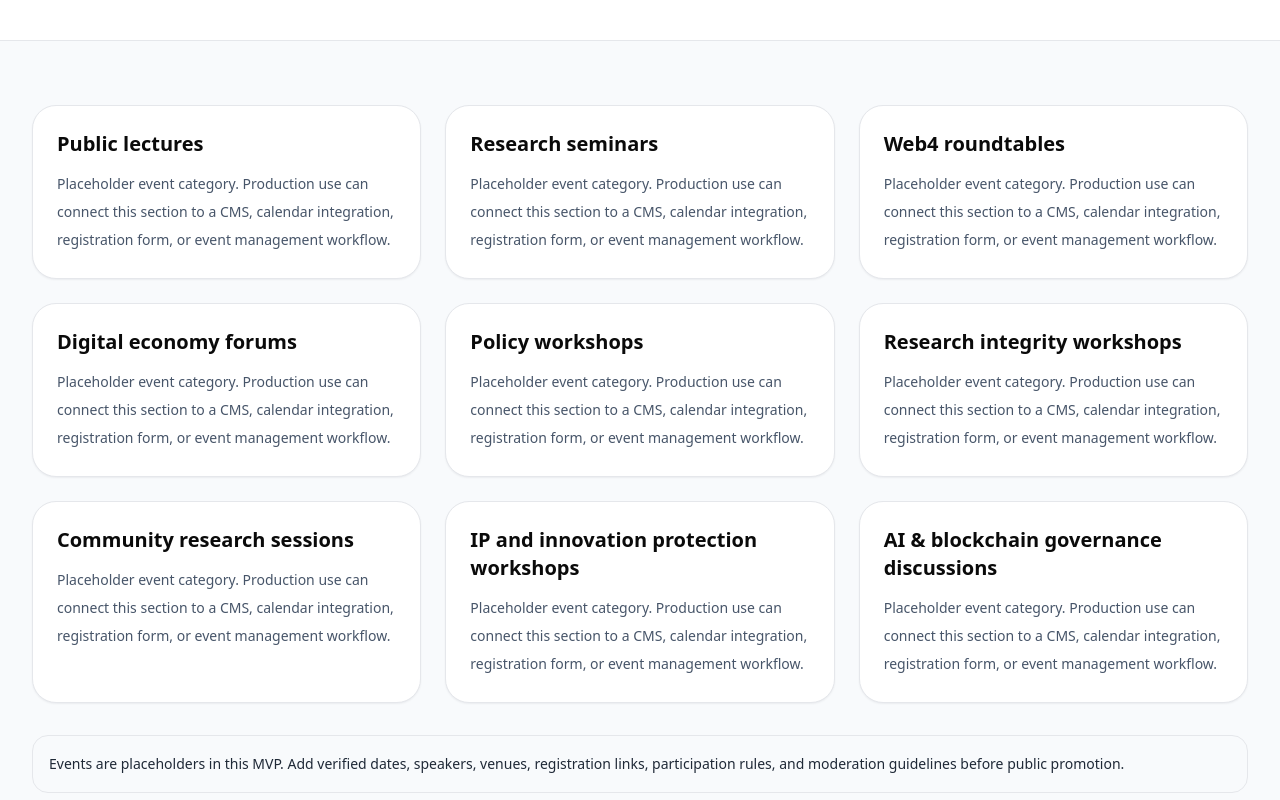
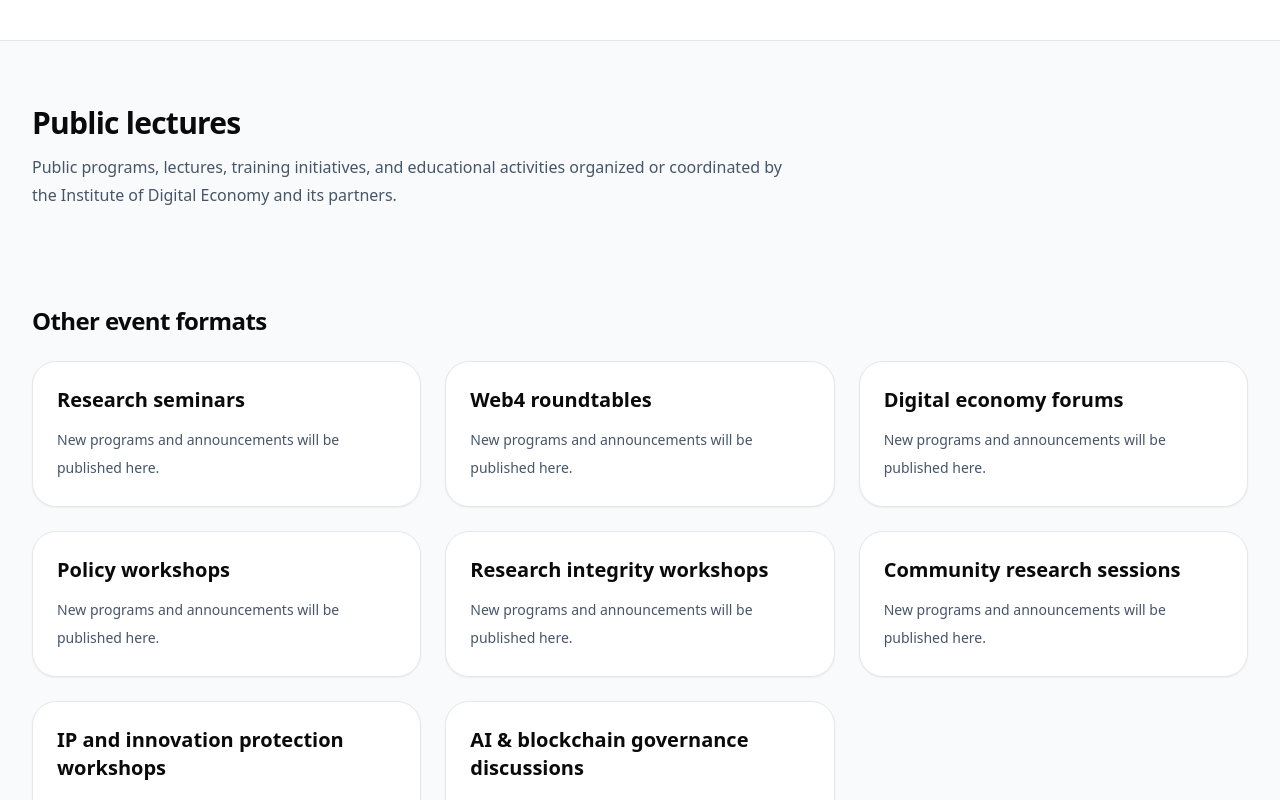
Before and after one commit to Hovhannes7/Digital-Economy-Institute, a Next.js app: page /events in a window 1280 px wide. Shown: the part 840-1640 px from the top of the page. Built offline with nearby package versions, Linux system fonts and the light colour scheme.

Commit message:
Enhance EventsPage with public lectures display
Added public lectures section to EventsPage and integrated event data filtering.

```diff
--- a/app/events/page.tsx
+++ b/app/events/page.tsx
@@ -1,9 +1,12 @@
 import type { Metadata } from "next";
 import Image from "next/image";
+import Link from "next/link";
 
 import { Container } from "@/components/Container";
 import { Hero } from "@/components/Hero";
-import { NoticeBox } from "@/components/NoticeBox";
+
+import { getAllPublications } from "@/lib/publications";
+import { formatDate } from "@/lib/utils";
 
 export const metadata: Metadata = {
   title: "Events",
@@ -12,7 +15,6 @@ export const metadata: Metadata = {
 };
 
 const categories = [
-  "Public lectures",
   "Research seminars",
   "Web4 roundtables",
   "Digital economy forums",
@@ -24,6 +26,10 @@ const categories = [
 ];
 
 export default function EventsPage() {
+  const publicLectures = getAllPublications().filter(
+    (publication) => publication.type === "Event"
+  );
+
   return (
     <>
       <Hero
@@ -46,30 +52,86 @@ export default function EventsPage() {
       <section className="bg-paper py-16">
         <Container>
 
+          {/* PUBLIC LECTURES */}
+          <div>
+            <h2 className="text-3xl font-bold tracking-tight">
+              Public lectures
+            </h2>
 
-          <div className="grid gap-6 md:grid-cols-2 lg:grid-cols-3">
+            <p className="mt-3 max-w-3xl text-base leading-7 text-steel">
+              Public programs, lectures, training initiatives, and educational
+              activities organized or coordinated by the Institute of Digital
+              Economy and its partners.
+            </p>
+
+            <div className="mt-8 grid gap-8 md:grid-cols-2">
+              {publicLectures.map((event) => (
+                <article
+                  key={event.slug}
+                  className="overflow-hidden rounded-3xl border border-line bg-white shadow-subtle"
+                >
+                  <Link href={`/publications/${event.slug}`}>
+                    <Image
+                      src={`/images/${event.slug}.webp`}
+                      alt={event.title}
+                      width={1600}
+                      height={900}
+                      className="h-auto w-full"
+                    />
+                  </Link>
+
+                  <div className="p-6">
+                    <p className="text-sm font-semibold text-steel">
+                      {formatDate(event.date)}
+                    </p>
+
+                    <h3 className="mt-3 text-2xl font-bold leading-tight">
+                      <Link
+                        href={`/publications/${event.slug}`}
+                        className="transition hover:text-steel"
+                      >
+                        {event.title}
+                      </Link>
+                    </h3>
+
+                    <p className="mt-4 text-sm leading-7 text-steel">
+                      {event.summary}
+                    </p>
+
+                    <Link
+                      href={`/publications/${event.slug}`}
+                      className="mt-5 inline-flex text-sm font-bold underline underline-offset-4"
+                    >
+                      Read more →
+                    </Link>
+                  </div>
+                </article>
+              ))}
+            </div>
+          </div>
+
+          {/* OTHER EVENT CATEGORIES */}
+          <div className="mt-16">
+            <h2 className="text-2xl font-bold tracking-tight">
+              Other event formats
+            </h2>
+
+            <div className="mt-6 grid gap-6 md:grid-cols-2 lg:grid-cols-3">
               {categories.map((category) => (
                 <div
                   key={category}
                   className="rounded-3xl border border-line bg-white p-6 shadow-subtle"
                 >
-                <h2 className="text-xl font-bold">{category}</h2>
+                  <h3 className="text-xl font-bold">{category}</h3>
+
                   <p className="mt-3 text-sm leading-7 text-steel">
-                  Placeholder event category. Production use can connect this
-                  section to a CMS, calendar integration, registration form, or
-                  event management workflow.
+                    New programs and announcements will be published here.
                   </p>
                 </div>
               ))}
             </div>
+          </div>
 
-          <div className="mt-8">
-            <NoticeBox>
-              Events are placeholders in this MVP. Add verified dates, speakers,
-              venues, registration links, participation rules, and moderation
-              guidelines before public promotion.
-            </NoticeBox>
-          </div>
         </Container>
       </section>
     </>
```
Lines whose indentation alone changed are shown as unchanged.
